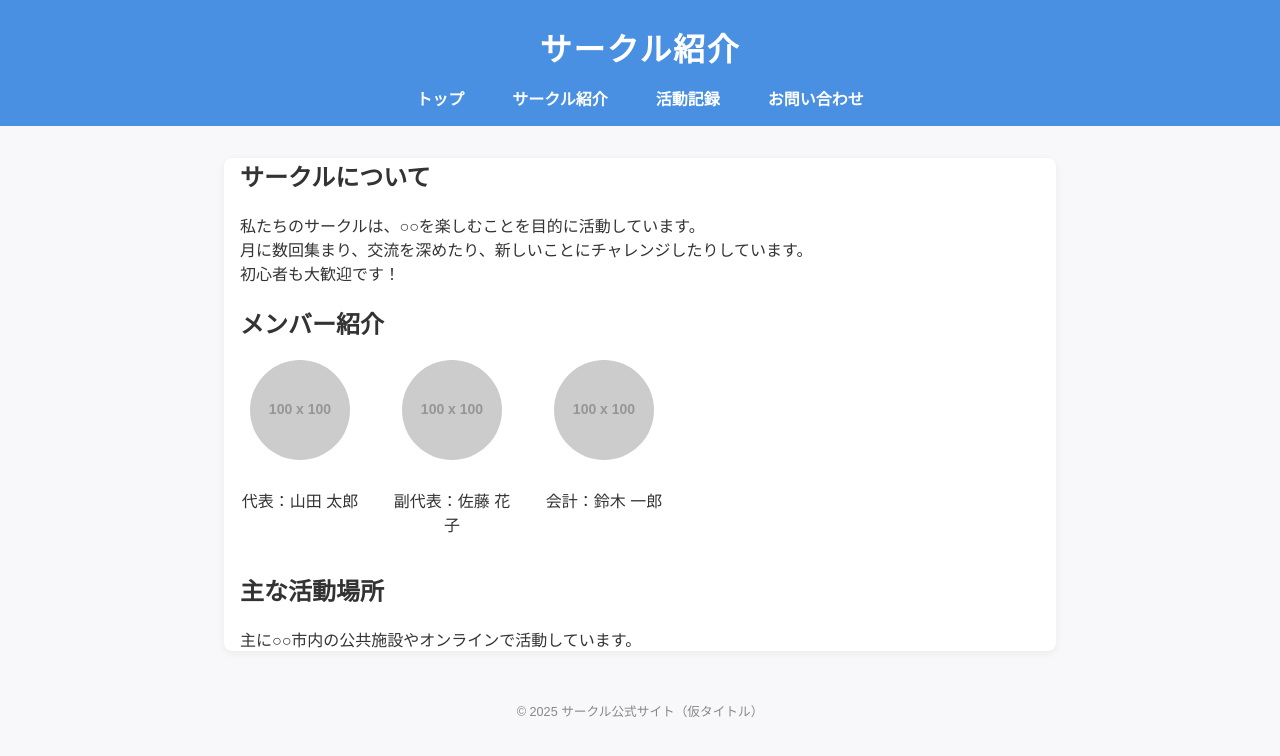
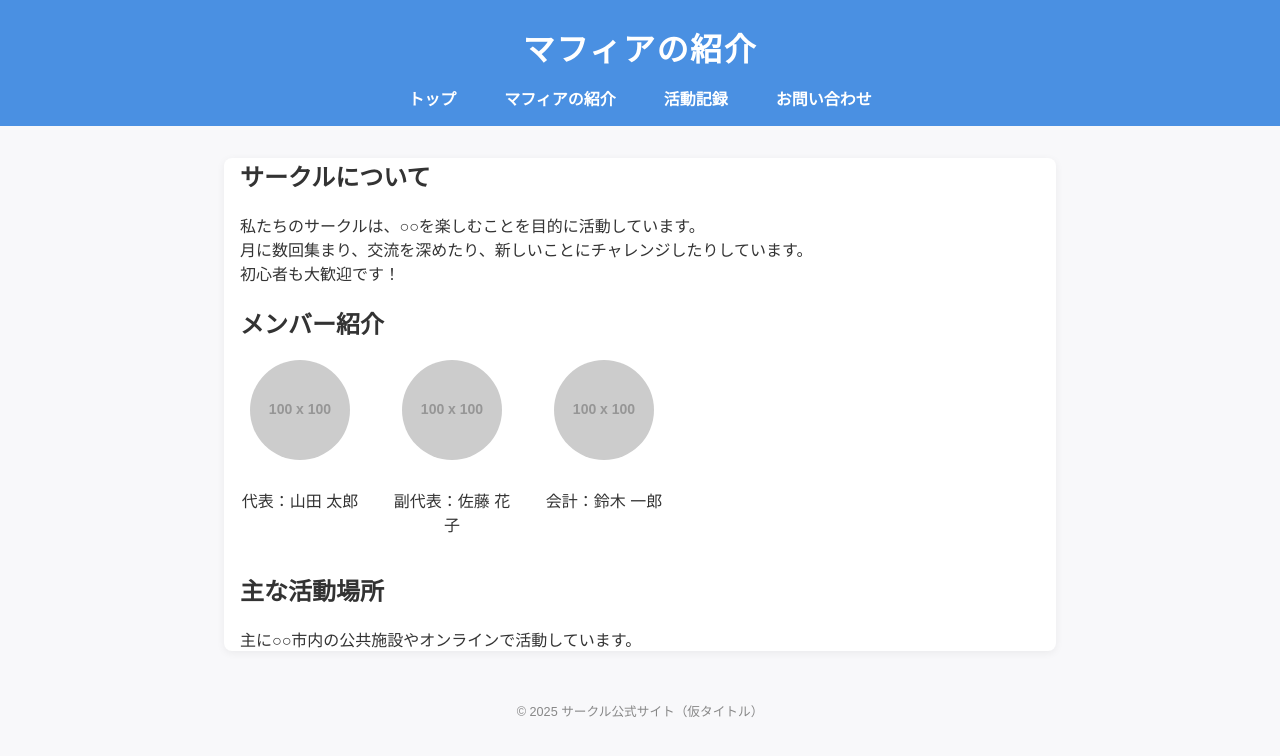
Before and after one commit to Ko-ta4588/mafia, a plain HTML site: page about.html in a window 1280 px wide. Drawn offline with Linux system fonts and the light colour scheme; placeholder pictures from the web are drawn by us.

Commit message:
Update about.html

```diff
--- a/about.html
+++ b/about.html
@@ -2,16 +2,16 @@
 <html lang="ja">
 <head>
   <meta charset="UTF-8">
-  <title>サークル紹介 | サークル公式サイト（仮タイトル）</title>
+  <title>マフィア</title>
   <link rel="stylesheet" href="style.css">
 </head>
 <body>
   <header>
-    <h1>サークル紹介</h1>
+    <h1>マフィアの紹介</h1>
     <nav>
       <ul>
         <li><a href="index.html">トップ</a></li>
-        <li><a href="about.html">サークル紹介</a></li>
+        <li><a href="about.html">マフィアの紹介</a></li>
         <li><a href="activities.html">活動記録</a></li>
         <li><a href="contact.html">お問い合わせ</a></li>
       </ul>
```
